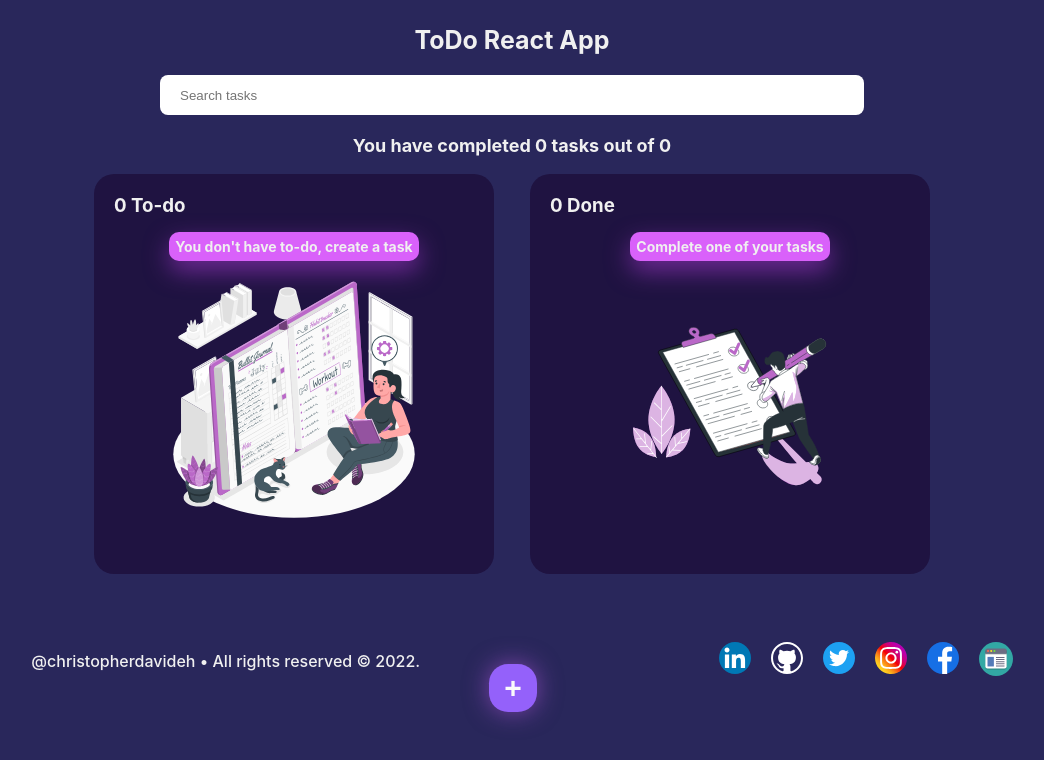
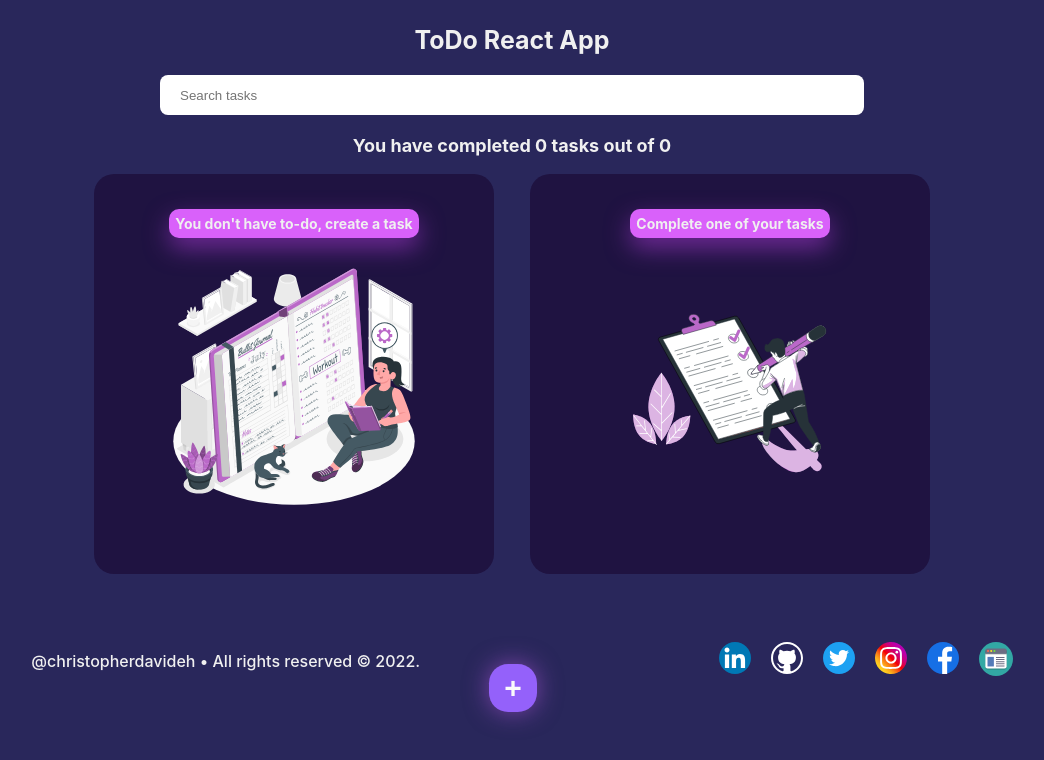
Before and after one commit to christopherdavideh/todo-react-app, a React (Create React App) app: page / in a window 1280 px wide. Shown: the top 760 px of the page, without its empty margins (128-1172 px from the left). Built offline with nearby package versions, Linux system fonts and the light colour scheme.

Commit message:
Add Render props and Render Functions

```diff
--- a/src/App.js
+++ b/src/App.js
@@ -24,6 +24,7 @@ function App() {
         todoTasks,
         doTasks,
         totalTask,
+        totalSearch,
         completeTask,
         noCompletedTask,
         completedTask,
@@ -42,26 +43,54 @@ function App() {
             <header className="header">
                 <h1> ToDo React App</h1>
             </header>
-            <TodoMain>
-                {error && <Error error={error} />}
+            <TodoMain error = {error} >
+            {(errorLoad) => {
+                    if (!!errorLoad) {
+                        return (<Error error = {errorLoad} />);
 
-                {!error &&
+                    } else if (!errorLoad) {
+                        return (
                             <React.Fragment>
                                 <TodoSearch searchValue = {searchValue} setSearchValue = {setSearchValue} />
 
                                 <TodoCounter searchValue = {searchValue} totalTask = {totalTask} completedTask = {completedTask}/>
 
                                 <div className='main-container'>
-                            <TodoList noCompletedTask = {noCompletedTask}>
-                                {loading && <LoadSkeleton/>}
+                                    <TodoList
+                                        noCompletedTask = {noCompletedTask}
+                                        loading = {loading}
+                                        todoTasks = {todoTasks}
+                                        totalTask = {searchValue}
+                                        totalSearch = {totalSearch}
+                                        onLoading = {() => <LoadSkeleton />}
+                                        onEmpty = {(msg) => <EmptyTodo img={todoImg} msg={msg} />}
+                                        render = { (todo) =>  //console.log(todo.title)
+                                            <TodoItem key={todo.id} text= {todo} completeTask={() => completeTask(todo.id)} deleteTask={() => deleteTask(todo.id)}/>
+
+                                        }
+                                    >
+                                        {/*loading && <LoadSkeleton/>}
                                         {(!loading && !todoTasks.length) && <EmptyTodo img={todoImg} msg={"You don't have to-do, create a task"} />}
                                         {
                                         todoTasks.map( todoTask => ( //console.log(todoTask.title)
                                             <TodoItem key={todoTask.id} text= {todoTask} completeTask={() => completeTask(todoTask.id)} deleteTask={() => deleteTask(todoTask.id)}/>
                                         ))
+                                        */}
+                                    </TodoList>
+                                    <TodoList
+                                        completedTask={completedTask}
+                                        loading = {loading}
+                                        doTasks = {doTasks}
+                                        totalTask = {searchValue}
+                                        totalSearch = {totalSearch}
+                                        onLoading = {() => <LoadSkeleton />}
+                                        onEmpty = {(msg) => <EmptyTodo img={doneImg} msg={msg} />}
+                                        render = { (todo) =>  //console.log(todo.title)
+                                            <TodoItem key={todo.id} text= {todo} completeTask={() => completeTask(todo.id)} deleteTask={() => deleteTask(todo.id)}/>
+
                                         }
-                            </TodoList>
-                            <CompleteTodoList completedTask={completedTask}>
+                                    />
+                                    {/*<CompleteTodoList completedTask={completedTask}>
                                         {loading && <LoadSkeleton/>}
                                         {(!loading && !doTasks.length) && <EmptyTodo img={doneImg} msg={'Complete one of your tasks'} />}
                                         {
@@ -69,18 +98,15 @@ function App() {
                                             <TodoItem key={doTask.id} text= {doTask} completeTask={() => completeTask(doTask.id)} deleteTask={() => deleteTask(doTask.id)}/>
                                         ))
                                         }
-                            </CompleteTodoList>
+                                    </CompleteTodoList>*/}
                                 </div>
                                 <CreateTodoButton setOpenModal= {setOpenModal} />
                             </React.Fragment>
+                        );
                     }
-                {!!openModal && (
-                    <Modal>
-                        <TodoForm addTodo = {addTodo} setOpenModal = {setOpenModal} />
-                    </Modal>
-                )}
+                }}
+            </TodoMain>
 
-            </TodoMain>
             <footer id="footer_main" className="footer">
                 <p>@christopherdavideh • All rights reserved © {date}.</p>
                 <nav>
@@ -94,6 +120,12 @@ function App() {
                     </ul>
                 </nav>
             </footer>
+
+            {!!openModal && (
+                <Modal>
+                    <TodoForm addTodo = {addTodo} setOpenModal = {setOpenModal} />
+                </Modal>
+            )}
         </React.Fragment>
     );
 }
--- a/src/components/EmptyTodo.js
+++ b/src/components/EmptyTodo.js
@@ -5,7 +5,7 @@ function EmptyTodo (props) {
         return(
         <section className='empty-todo-container'>
             <p>{props.msg}</p>
-            <img src={props.img} alt='Graphic to reference todo' width="250" height="250"/>
+            <img src={props.img} alt='Graphic to reference todo' width="250" height="270"/>
         </section>
     );
 }
--- a/src/components/LoadSkeleton.js
+++ b/src/components/LoadSkeleton.js
@@ -13,6 +13,7 @@ const LoadSkeleton = (props) => (
     <rect x="0" y="20" rx="13" ry="13" width="100%" height="85" />
     <rect x="0" y="130" rx="13" ry="13" width="100%" height="85" />
     <rect x="0" y="240" rx="13" ry="13" width="100%" height="85" />
+    <rect x="0" y="350" rx="13" ry="13" width="100%" height="85" />
     {/*<rect x="29" y="27" rx="0" ry="0" width="216" height="28" />
     <rect x="28" y="78" rx="0" ry="0" width="70" height="21" />*/}
   </ContentLoader>
--- a/src/components/TodoList.js
+++ b/src/components/TodoList.js
@@ -1,11 +1,33 @@
 import React from "react";
 
-function TodoList ({noCompletedTask, children}){
+function TodoList ({noCompletedTask, completedTask, loading, todoTasks, doTasks, totalTask, totalSearch, onLoading, onEmpty, render}){
+    let title = "";
+    let subtitle = "";
+    let msg;
+    if (noCompletedTask) {
+        subtitle = noCompletedTask;
+        title = "To-do";
+    } else if (completedTask) {
+        subtitle = completedTask;
+        title = "Done";
+    }
+
+    todoTasks && (msg = "You don't have to-do, create a task");
+    doTasks && (msg = "Complete one of your tasks");
+    if ((totalSearch !== 0 && todoTasks) || (totalSearch !== 0 && doTasks) || (totalSearch === 0 && totalTask.length > 0 && !todoTasks) | (totalSearch === 0 && totalTask.length > 0 && !doTasks)){
+        console.log(totalTask.length);
+        msg = "Don't have results";
+    }
+
+    const showTasks = todoTasks || doTasks
+
     return(
         <section className="main-task-todo">
-            <h3>{noCompletedTask} To-do</h3>
+            <h3>{`${subtitle} ${title}`}</h3>
             <div>
-                {children}
+                {loading && onLoading()}
+                {(!loading && !showTasks.length) && onEmpty(msg)}
+                {showTasks.map(showTask => render(showTask))}
             </div>
         </section>
     );
--- a/src/components/TodoMain.js
+++ b/src/components/TodoMain.js
@@ -1,9 +1,9 @@
 import React from "react";
 
-function TodoMain ({children}){
+function TodoMain (props){
     return(
         <main>
-            {children}
+            {props.children(props.error)}
         </main>
     );
 }
--- a/src/hooks/useTodo.js
+++ b/src/hooks/useTodo.js
@@ -22,6 +22,7 @@ function useTodo(){
     const totalTask = tasks.length;
     let todoTasks = [];
     let doTasks = [];
+    let searchedTasks = [];
 
     const [openModal, setOpenModal] = React.useState(false)
 
@@ -47,10 +48,18 @@ function useTodo(){
             }
         });
 
+        searchedTasks = tasks.filter(task => {
+            const doTaskLower = task.title.toLowerCase();
+            if (doTaskLower.includes(searchValueLower)) {
+                return task
+            }
+        });
+
     }
 
     const completedTask = doTasks.length;
     const noCompletedTask = todoTasks.length;
+    const totalSearch = searchedTasks.length;
 
 
     const completeTask = (id) => {
@@ -203,6 +212,7 @@ function useTodo(){
         searchValue,
         setSearchValue,
         totalTask,
+        totalSearch,
         todoTasks,
         doTasks,
         completedTask,
```
Also changed, not shown: public/index.html (+0 -10 lines). Lines whose indentation alone changed are shown as unchanged.
